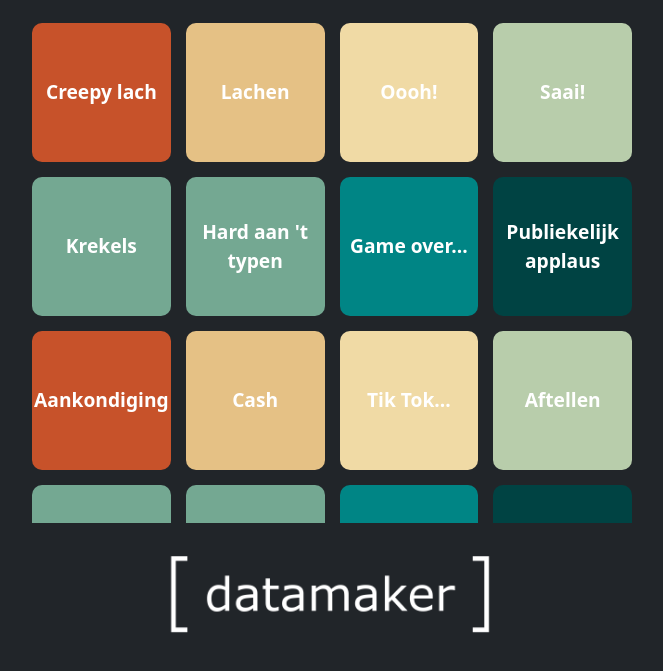
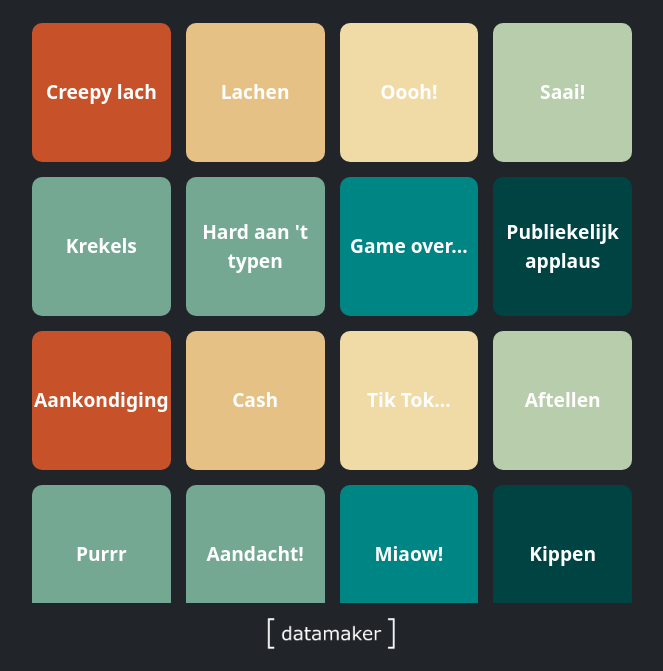
Before and after one commit to DatamakerNL/datamaker-soundboard, a plain HTML site: page index.html in a window 1280 px wide. Shown: the part 137-808 px from the top of the page, without its empty margins (308-971 px from the left). Drawn offline with nearby package versions, Linux system fonts and the light colour scheme.

Commit message:
Adjustment to logo size

```diff
--- a/index.html
+++ b/index.html
@@ -28,16 +28,24 @@
 
     footer {
       background-color: #212529;
-  padding: 20px 0;
+      padding: 10px 0;
       position: fixed;
       bottom: 0;
       width: 100%;
+      text-align: center;
     }
 
     footer img {
-  max-height: 100px;
+      max-height: 40px;
       height: auto;
+      width: auto;
+      max-width: 90%;
     }
+
+    .container {
+      padding-bottom: 120px;
+    }
+
   </style>
 </head>
 <body class="bg-dark text-white">
```
Lines whose indentation alone changed are shown as unchanged.
